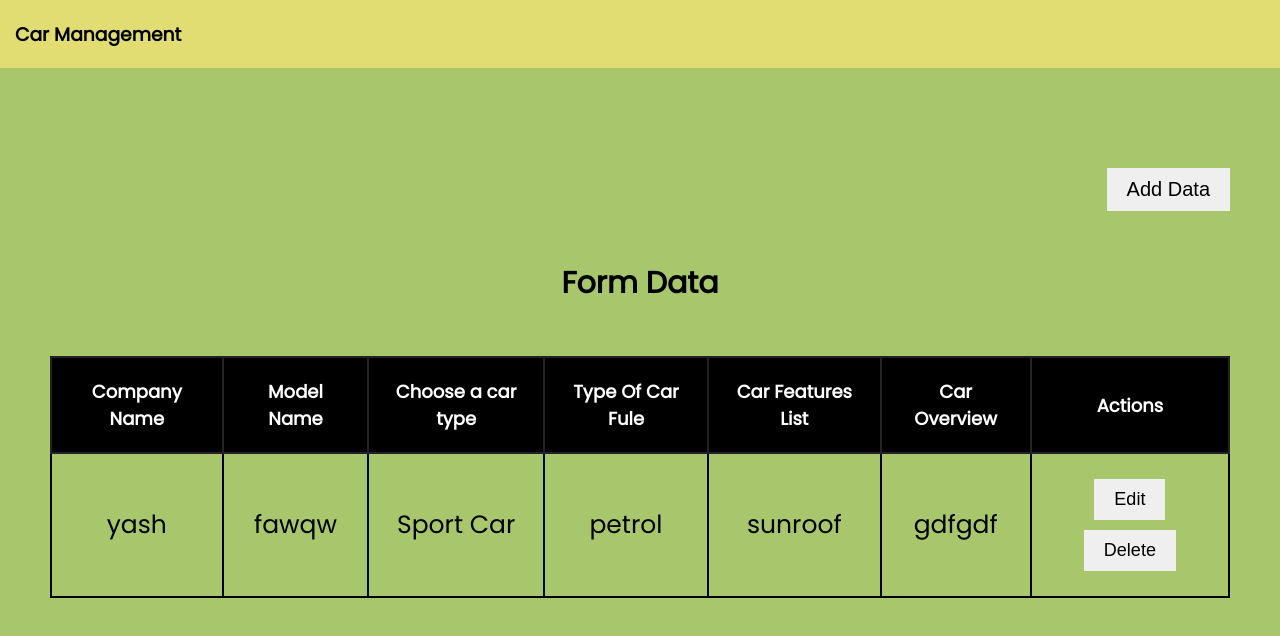
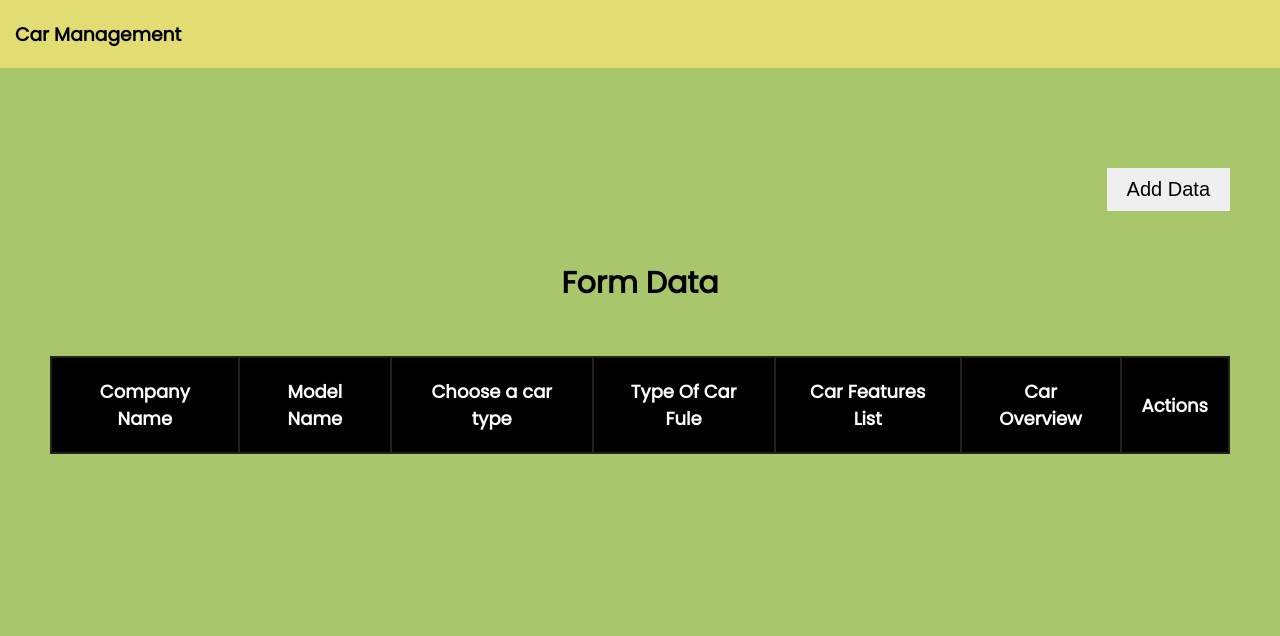
Before and after one commit to yashdobariya-scaletech/React-Curd, a React (Create React App) app: page /table in a window 1280 px wide. Shown: the top 636 px of the page. Built offline with nearby package versions, Linux system fonts and the light colour scheme.

Commit message:
update redux

```diff
--- a/src/components/Form.js
+++ b/src/components/Form.js
@@ -1,3 +1,6 @@
+import React, { Component } from "react";
+import { connect } from "react-redux";
+
 import TextInput from "./TextInput";
 import Dropdown from "./Dropdown";
 import RadioButton from "./RadioButton";
@@ -6,9 +9,7 @@ import Textarea from "./Textarea";
 import Button from "./Button";
 // import React from "react";
 
-import React, { Component } from "react";
-
-export default class Form extends Component {
+class Form extends Component {
   constructor(props) {
     super(props);
     this.state = {
@@ -33,8 +34,38 @@ export default class Form extends Component {
     };
   }
 
+  // submitHandle = (e) => {
+  //   e.preventDefault();
+  //   const carsList = [...this.state.carsList];
+  //   const carData = { ...this.state.carData };
+  //   const isEdit = this.state.isEdit;
+  //   const selectedIndex = this.state.selectedIndex;
+
+  //   if (isEdit) {
+  //     carsList[selectedIndex] = carData;
+  //   } else {
+  //     carsList.push(carData);
+  //   }
+
+  //   this.setState({
+  //     carsList,
+  //     isEdit: false,
+  //     carData: {
+  //       carName: "",
+  //       modelName: "",
+  //       carType: "Sport Car",
+  //       featureList: [],
+  //       carFule: "",
+  //       carOverview: "",
+  //     },
+  //   });
+  // };
+
   submitHandle = (e) => {
     e.preventDefault();
+
+    this.props.addCarDetail();
+
     const carData = { ...this.state.carData };
     console.log(carData);
     // const carData = { ...this.state.carData };
@@ -104,10 +135,32 @@ export default class Form extends Component {
     });
   };
 
+  editCarDataHandle = (index) => {
+    this.props.updateCarDetail();
+
+    const carData = { ...this.state.carsList[index] };
+
+    this.setState({
+      carData,
+      selectedIndex: index,
+      isEdit: true,
+    });
+  };
+
+  deleteCarDataHandle = (index) => {
+    this.props.deleteCarDetail();
+
+    const carsList = [...this.state.carsList];
+    carsList.splice(index, 1);
+    this.setState({
+      carsList,
+    });
+  };
+
   render() {
     return (
       <div className="form-wrap">
-        <form className="form" onSubmit={this.submitHandle}>
+        <form className="form" onSubmit={this.submitHandle.bind(this)}>
           <div className="input-wrap">
             <TextInput
               lable="Company Name"
@@ -193,89 +246,16 @@ export default class Form extends Component {
   }
 }
 
-// export default function Form(props) {
+const mapStatetoProps = (state) => ({
+  ...state,
+});
 
-//   return (
-//     <div className="form-wrap">
-//       <form className="form" onSubmit={props.onSubmit}>
-//         <div className="input-wrap">
-//           <TextInput
-//             lable="Company Name"
-//             fieldName="carName"
-//             fieldValue={props.data.carName}
-//             updateInputField={props.updateInputField}
-//           />
-//           {
-//             <p className="error">
-//               {!props.checkErrorField.carName &&
-//                 props.checkErrorField.errorField}
-//             </p>
-//           }
-//           <TextInput
-//             lable="Model Name"
-//             fieldName="modelName"
-//             fieldValue={props.data.modelName}
-//             updateInputField={props.updateInputField}
-//           />
-//           {
-//             <p className="error">
-//               {!props.checkErrorField.modelName &&
-//                 props.checkErrorField.errorField}
-//             </p>
-//           }
-//         </div>
-//         <Dropdown
-//           lable="Choose a car type:"
-//           fieldName="carType"
-//           fieldValue={props.data.carType}
-//           updateInputField={props.updateInputField}
-//         />
-//         {
-//           <p className="error">
-//             {!props.checkErrorField.carType && props.checkErrorField.errorField}
-//           </p>
-//         }
+const DispatchProps = (dispatch) => {
+  return {
+    addCarDetail: () => dispatch({ type: "add" }),
+    updateCarDetail: () => dispatch({ type: "update" }),
+    deleteCarDetail: () => dispatch({ type: "delete" }),
+  };
+};
 
-//         <RadioButton
-//           lable="Type Of Car Fuel"
-//           fieldName="carFule"
-//           fieldValue={props.data.carFule}
-//           updateInputField={props.updateInputField}
-//         />
-//         {
-//           <p className="error">
-//             {!props.checkErrorField.carFule && props.checkErrorField.errorField}
-//           </p>
-//         }
-
-//         <CheckboxInput
-//           lable="Car Features List"
-//           fieldName="featureList"
-//           fieldValue={props.data.featureList}
-//           updateInputField={props.updateInputField}
-//         />
-//         {
-//           <p className="error">
-//             {!props.checkErrorField.featureList &&
-//               props.checkErrorField.errorField}
-//           </p>
-//         }
-
-//         <Textarea
-//           lable="Car Overview"
-//           fieldName="carOverview"
-//           fieldValue={props.data.carOverview}
-//           updateInputField={props.updateInputField}
-//         />
-//         {
-//           <p className="error">
-//             {!props.checkErrorField.carOverview &&
-//               props.checkErrorField.errorField}
-//           </p>
-//         }
-
-//         <Button resetHandle={props.resetHandle} isEdit={props.isEdit} />
-//       </form>
-//     </div>
-//   );
-// }
+export default connect(mapStatetoProps, DispatchProps)(Form);
--- a/src/components/Table.js
+++ b/src/components/Table.js
@@ -2,26 +2,9 @@ import React from "react";
 import { useSelector } from "react-redux";
 import { NavLink } from "react-router-dom";
 
-export default function Table() {
+export default function Table(props) {
   const carsData = useSelector((state) => state);
-
-  const editCarDataHandle = (index) => {
-    const carData = { ...this.state.carsList[index] };
-
-    this.setState({
-      carData,
-      selectedIndex: index,
-      isEdit: true,
-    });
-  };
-
-  const deleteCarDataHandle = (index) => {
-    const carsList = [...this.state.carsList];
-    carsList.splice(index, 1);
-    this.setState({
-      carsList,
-    });
-  };
+  console.log(carsData.carsList, "data");
 
   return (
     <div className="form-data-table">
@@ -57,7 +40,7 @@ export default function Table() {
                   <button
                     type="button"
                     onClick={() => {
-                      editCarDataHandle(index);
+                      props.editCarDataHandle(index);
                     }}
                   >
                     Edit
@@ -66,7 +49,7 @@ export default function Table() {
                 <button
                   type="button"
                   onClick={() => {
-                    deleteCarDataHandle(index);
+                    props.deleteCarDataHandle(index);
                   }}
                 >
                   Delete
--- a/src/index.js
+++ b/src/index.js
@@ -5,7 +5,7 @@ import App from "./App";
 import reportWebVitals from "./reportWebVitals";
 import { BrowserRouter } from "react-router-dom";
 import { Provider } from "react-redux";
-import store from "./store/index";
+import store from "./store/store";
 
 ReactDOM.render(
   <React.StrictMode>
--- /dev/null
+++ b/src/store/action.js
@@ -0,0 +1,3 @@
+export const ADD_CARS_DETAILS = "ADD_CARS_DETAILS";
+export const UPDATE_CARS_DETAILS = "UPDATE_CARS_DETAILS";
+export const DELETE_CARS_DETAILS = "DELETE_CARS_DETAILS";
--- a/src/store/index.js
+++ /dev/null
@@ -1,33 +0,0 @@
-import { createStore } from "redux";
-
-const initialState = {
-  carsList: [
-    {
-      carName: "yash",
-      modelName: "fawqw",
-      carType: "Sport Car",
-      featureList: ["sunroof"],
-      carFule: "petrol",
-      carOverview: "gdfgdf",
-    },
-  ],
-};
-
-const crudActionReducer = (state = initialState, action) => {
-  if (action.type === "add") {
-    return;
-  }
-  if (action.type === "edit") {
-    return;
-  }
-  if (action.type === "update") {
-    return;
-  }
-  if (action.type === "delete") {
-  }
-  return state;
-};
-
-const store = createStore(crudActionReducer);
-
-export default store;
--- /dev/null
+++ b/src/store/store.js
@@ -0,0 +1,42 @@
+import { createStore } from "redux";
+import {
+  ADD_CARS_DETAILS,
+  UPDATE_CARS_DETAILS,
+  DELETE_CARS_DETAILS,
+} from "./action";
+
+const crudActionReducer = (state = { carsList: [] }, action) => {
+  switch (action) {
+    case action.type === ADD_CARS_DETAILS:
+      break;
+
+    case action.type === UPDATE_CARS_DETAILS:
+      break;
+
+    case action.type === DELETE_CARS_DETAILS:
+      break;
+
+    default:
+      return state;
+  }
+
+  // if (action.type === "add") {
+  //   console.log("call");
+  //   return {
+  //     carsList: state.carsList.push(state),
+  //   };
+  // }
+
+  // if (action.type === "update") {
+  //   return;
+  // }
+
+  // if (action.type === "delete") {
+  // }
+
+  // return state;
+};
+
+const store = createStore(crudActionReducer);
+
+export default store;
```
